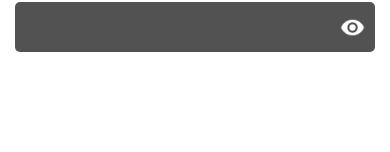
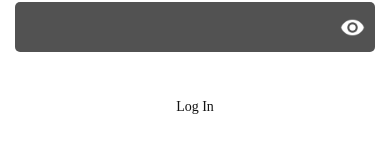
Before and after one commit to hansderly/spotify-clone-rn, a React Native app: screen / in a window 390 px wide. Shown: the part 152-304 px from the top of the page. Built offline with nearby package versions, Linux system fonts and the light colour scheme.

Commit message:
Finalising UI login Page

```diff
--- a/src/components/auth-component/ButtonLogin.tsx
+++ b/src/components/auth-component/ButtonLogin.tsx
@@ -25,6 +25,8 @@ const ButtonLogin = ({
   type = 'Primary',
   title,
   icon,
+  width,
+  backgroundColor,
   onPress,
 }: ButtonLoginProps) => {
   return (
@@ -37,6 +39,8 @@ const ButtonLogin = ({
             : type === 'Third'
             ? thirdButtonStyle
             : null),
+          width,
+          backgroundColor,
         },
       ]}
       onPress={onPress}>
--- a/src/screens/LoginScreen.tsx
+++ b/src/screens/LoginScreen.tsx
@@ -2,7 +2,7 @@
 import { StyleSheet, Text, View } from 'react-native';
 import React from 'react';
 
-import { InputLogin } from '../components';
+import { ButtonLogin, InputLogin } from '../components';
 import { COLORS, FONTS } from '../constants';
 
 const LoginScreen = () => {
@@ -15,6 +15,15 @@ const LoginScreen = () => {
       <View style={styles.groupInput}>
         <Text style={styles.inputTitle}>Password</Text>
         <InputLogin type="password" />
+      </View>
+      <View style={styles.button}>
+        <ButtonLogin
+          type="Primary"
+          title="Log In"
+          backgroundColor={COLORS.white}
+          width={'40%'}
+          onPress={() => {}}
+        />
       </View>
     </View>
   );
@@ -36,4 +45,8 @@ const styles = StyleSheet.create({
   groupInput: {
     marginVertical: 30,
   },
+
+  button: {
+    alignItems: 'center',
+  },
 });
```
